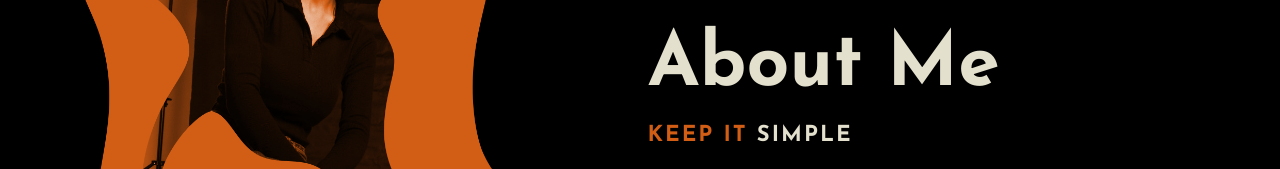
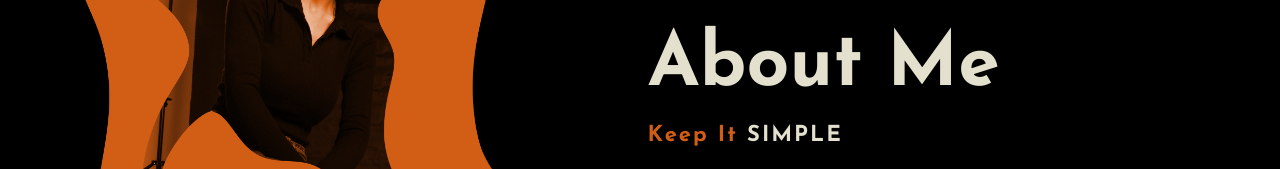
Before and after one commit to irmmunal/iremunal.github.io, a website: page index.html in a window 1280 px wide. Shown: the part 1140-1309 px from the top of the page. Drawn offline with Linux system fonts and the light colour scheme.

Commit message:
Update index.html

```diff
--- a/index.html
+++ b/index.html
@@ -48,7 +48,7 @@
                 <img src="me2.png">
                 <div class="about__text">
                     <h2>About Me</h2>
-                    <h5><span>KEEP IT</span> SIMPLE</h5>
+                    <h5><span>Keep it</span> SIMPLE</h5>
                     <p>Bla Bla Bla Bla Bla Bla Bla Bla Bla Bla Bla Bla Bla Bla Bla Bla Bla Bla Bla Bla Bla Bla Bla Bla Bla Bla Bla Bla Bla Bla  </p>
                     <button type="button">Let's Talk</button>
                 </div>
```
